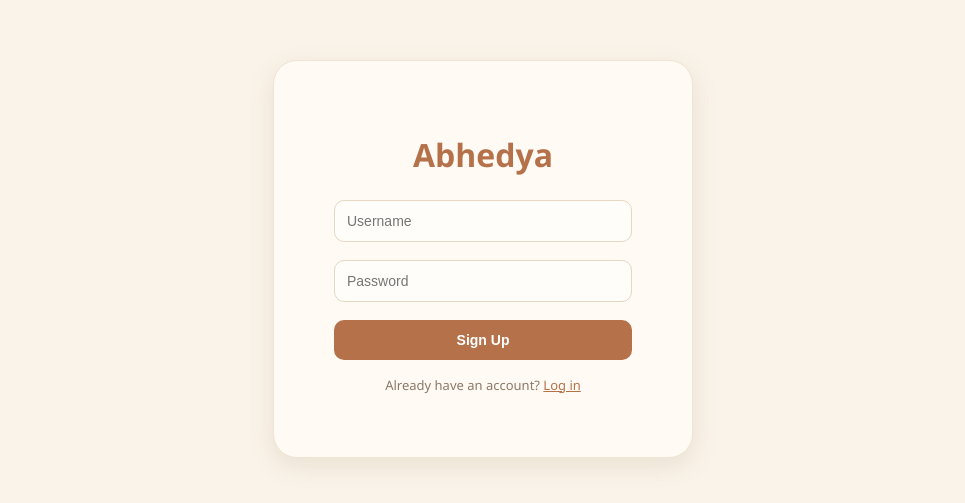
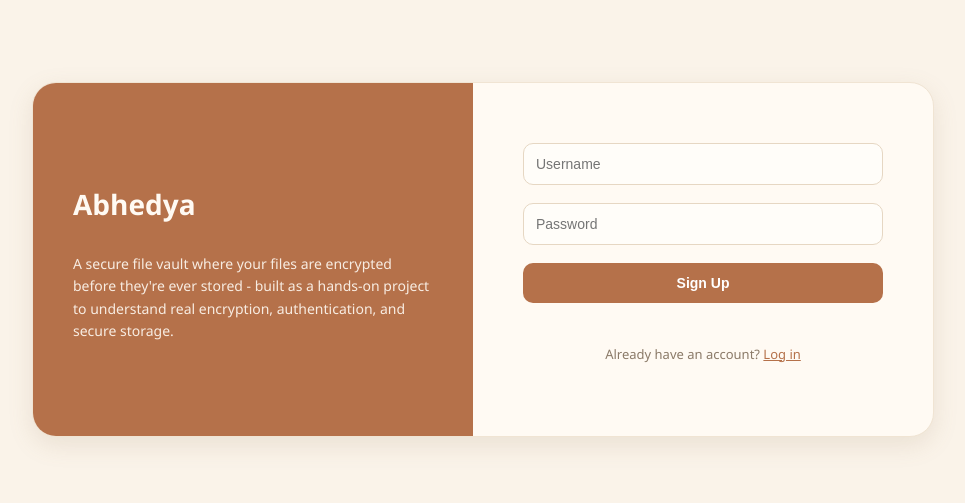
Before and after one commit to anshika-srivastava83/abhedya, a website: page public/index.html in a window 1280 px wide. Shown: the part 141-644 px from the top of the page, without its empty margins (157-1122 px from the left). Drawn offline with Linux system fonts and the light colour scheme.

Commit message:
Fix layout bug: move message/switch-link back inside auth-card, vertically center form content

```diff
--- a/public/index.html
+++ b/public/index.html
@@ -8,9 +8,14 @@
 </head>
 
 <body>
+    <div class="page-wrapper">
+        <div class="brand-panel">
+            <h2>Abhedya</h2>
+            <p>A secure file vault where your files are encrypted before they're ever stored - built as a hands-on
+                project to understand real encryption, authentication, and secure storage.</p>
+        </div>
+
         <div class="auth-card">
-        <h1>Abhedya</h1>
-
             <form id="signupForm">
                 <input type="text" id="signupUsername" placeholder="Username" required>
                 <p id="usernameAvailability"></p>
@@ -18,8 +23,8 @@
                     <input type="password" id="signupPassword" placeholder="Password" required>
                     <span id="toggleSignupPw" class="eye-toggle" style="display: none;">
                         <svg id="signupEyeIcon" xmlns="http://www.w3.org/2000/svg" width="20" height="20"
-                        viewBox="0 0 24 24" fill="none" stroke="currentColor" stroke-width="2" stroke-linecap="round"
-                        stroke-linejoin="round">
+                            viewBox="0 0 24 24" fill="none" stroke="currentColor" stroke-width="2"
+                            stroke-linecap="round" stroke-linejoin="round">
                             <path
                                 d="M17.94 17.94A10.94 10.94 0 0 1 12 20c-7 0-11-8-11-8a18.5 18.5 0 0 1 5.06-5.94M9.9 4.24A9.12 9.12 0 0 1 12 4c7 0 11 8 11 8a18.5 18.5 0 0 1-2.16 3.19m-6.72-1.07a3 3 0 1 1-4.24-4.24">
                             </path>
@@ -36,9 +41,9 @@
                 <div class="password-wrapper">
                     <input type="password" id="loginPassword" placeholder="Password" required>
                     <span id="toggleLoginPw" class="eye-toggle" style="display: none;">
-                    <svg id="loginEyeIcon" xmlns="http://www.w3.org/2000/svg" width="20" height="20" viewBox="0 0 24 24"
-                        fill="none" stroke="currentColor" stroke-width="2" stroke-linecap="round"
-                        stroke-linejoin="round">
+                        <svg id="loginEyeIcon" xmlns="http://www.w3.org/2000/svg" width="20" height="20"
+                            viewBox="0 0 24 24" fill="none" stroke="currentColor" stroke-width="2"
+                            stroke-linecap="round" stroke-linejoin="round">
                             <path
                                 d="M17.94 17.94A10.94 10.94 0 0 1 12 20c-7 0-11-8-11-8a18.5 18.5 0 0 1 5.06-5.94M9.9 4.24A9.12 9.12 0 0 1 12 4c7 0 11 8 11 8a18.5 18.5 0 0 1-2.16 3.19m-6.72-1.07a3 3 0 1 1-4.24-4.24">
                             </path>
@@ -55,6 +60,7 @@
                 <span id="loginPrompt" style="display:none;">Need an account? <a id="showSignup">Sign up</a></span>
             </p>
         </div>
+    </div>
     <script src="script.js"></script>
 </body>
 
--- a/public/script.js
+++ b/public/script.js
@@ -93,9 +93,9 @@ signupForm.addEventListener("submit", async (e) => {
   const data = await response.json();
 
   if (response.ok) {
-    message.textContent = "✅ " + data.message + " You can now log in. ";
-    message.style.color = "#4a8b5c";
-  } else {
+    localStorage.setItem("username", username);
+    window.location.href = "vault.heml";
+  }else{
     message.textContent = "❌ Signup was not completed: " + data.error;
     message.style.color = "#c0503a";
   }
--- a/public/style.css
+++ b/public/style.css
@@ -11,17 +11,55 @@ body {
   box-sizing: border-box;
 }
 
-.auth-card {
+.page-wrapper {
+  display: flex;
+  width: 100%;
+  max-width: 900px;
   background: #fffaf3;
-  padding: 50px 60px;
   border-radius: 24px;
-  width: 100%;
-  max-width: 420px;
   box-shadow: 0 8px 24px rgba(150, 120, 90, 0.15);
   border: 1px solid #f0e4d3;
-  box-sizing: border-box;
+  overflow: hidden;
 }
 
+.brand-panel {
+  flex: 1;
+  background: #b5714a;
+  color: #fffaf3;
+  padding: 60px 40px;
+  display: flex;
+  flex-direction: column;
+  justify-content: center;
+}
+
+.brand-panel h2 {
+  font-size: 28px;
+  margin-bottom: 16px;
+}
+
+.brand-panel p {
+  font-size: 14px;
+  line-height: 1.6;
+  opacity: 0.9;
+}
+
+.auth-card {
+  flex: 1;
+  padding: 60px 50px;
+  box-sizing: border-box;
+  display: flex;
+  flex-direction: column;
+  justify-content: center;
+}
+
+@media (max-width: 700px) {
+  .page-wrapper {
+    flex-direction: column;
+  }
+  .brand-panel {
+    padding: 40px 30px;
+  }
+}
 h1 {
   text-align: center;
   color: #b5714a;
```
Lines whose indentation alone changed are shown as unchanged.
